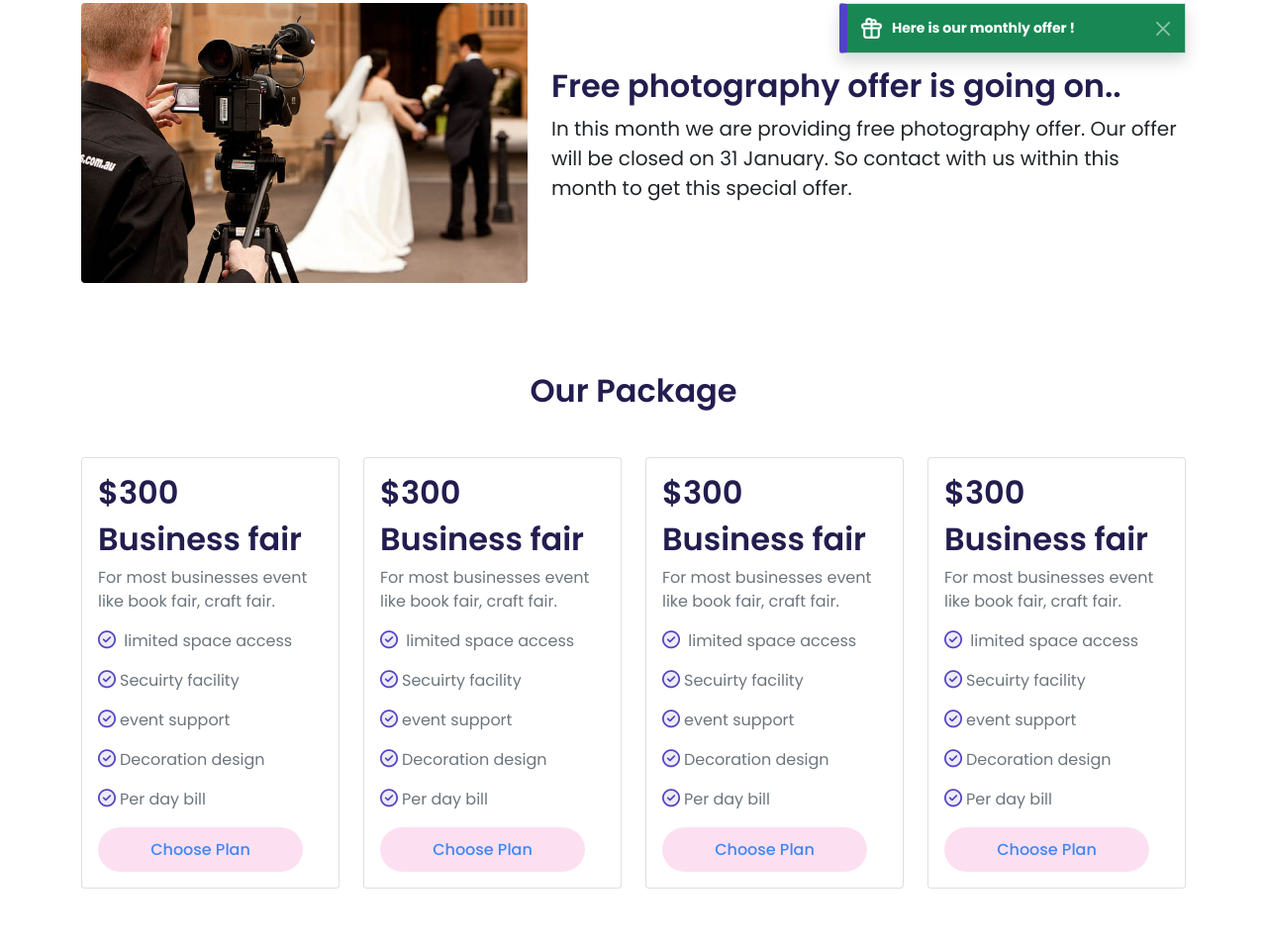
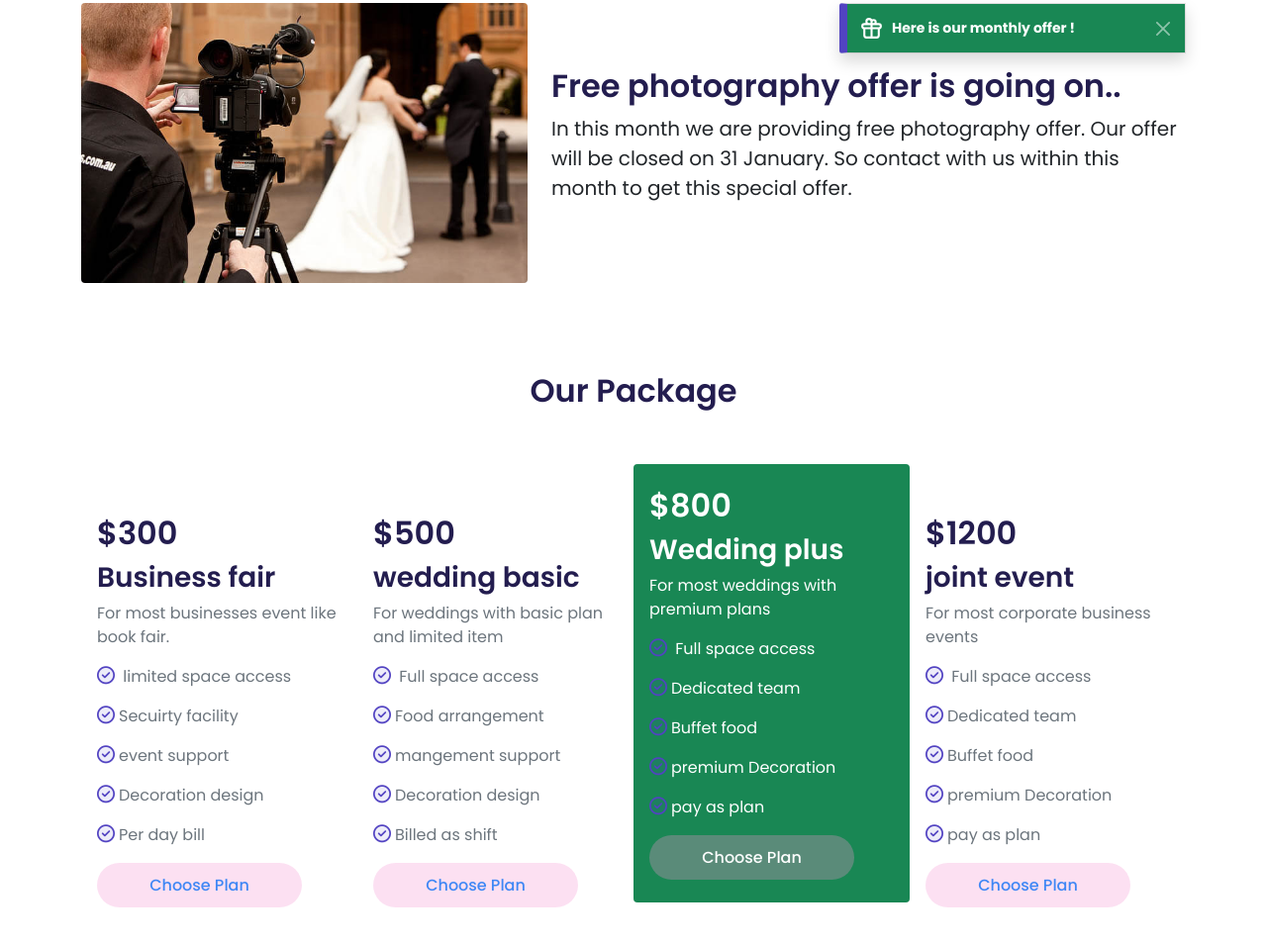
Before and after one commit to MohammadAbdullah01/starbeam-convention-center-bd, a plain HTML site: page index.html in a window 1280 px wide. Shown: the part 845-1800 px from the top of the page at 99% size. Drawn offline with nearby package versions, Linux system fonts and the light colour scheme; some icons are missing.

Commit message:
package sec completed

```diff
--- a/css/style.css
+++ b/css/style.css
@@ -43,6 +43,7 @@ nav{
 .package{
     margin:90px 0;
 }
+
 .tick-mark{
     background: rgba(82, 67, 194, 0.103693);
     color:#5243C2;
@@ -64,6 +65,20 @@ nav{
 
 
 /* media query starts here  */
+/* desktop device  */
+@media (min-width:992px) {
+    .package-title{
+        margin-bottom: 90px;
+    }
+    .card-item-3{
+        position: relative;
+        bottom:35px;
+    }
+    .card-3-body{
+        padding:23px 16px;
+    }
+}
+
 /* mobile device  */
 @media (max-width: 768px) {
     .carousel-item img{
--- a/index.html
+++ b/index.html
@@ -126,15 +126,15 @@
         <!-- package section starts here  -->
         <section class="package">
             <div class="container">
-                <h2 class="text-center body-common-clr mb-5">Our Package</h2>
-                <div class="row row-cols-1 row-cols-md-2 row-cols-lg-4 g-4">
+                <h2 class="text-center package-title body-common-clr">Our Package</h2>
+                <div class="row row-cols-1 row-cols-md-2 row-cols-lg-4 gx-0 card-container">
                     <div class="col">
-                        <div class="card h-100">
+                        <div class="card border-0 h-100">
                             <div class="card-body">
                                 <h2 class="body-common-clr">$300</h2>
-                                <h2 class="body-common-clr">Business fair</h2>
+                                <h3 class="body-common-clr">Business fair</h3>
                                 <p class="text-muted">For most businesses event
-                                    like book fair, craft fair.</p>
+                                    like book fair.</p>
                                 <p class="text-muted"><span><i class="far fa-check-circle tick-mark me-1"></i></span>
                                     limited
                                     space access</p>
@@ -154,76 +154,63 @@
                         </div>
                     </div>
                     <div class="col">
-                        <div class="card h-100">
+                        <div class="card border-0 h-100">
                             <div class="card-body">
-                                <h2 class="body-common-clr">$300</h2>
-                                <h2 class="body-common-clr">Business fair</h2>
-                                <p class="text-muted">For most businesses event
-                                    like book fair, craft fair.</p>
+                                <h2 class="body-common-clr">$500</h2>
+                                <h3 class="body-common-clr">wedding basic</h3>
+                                <p class="text-muted">For weddings with basic plan
+                                    and limited item</p>
                                 <p class="text-muted"><span><i class="far fa-check-circle tick-mark me-1"></i></span>
-                                    limited
-                                    space access</p>
+                                    Full space access</p>
                                 <p class="text-muted"><span><i
-                                            class="far fa-check-circle tick-mark me-1"></i></span>Secuirty
-                                    facility</p>
+                                            class="far fa-check-circle tick-mark me-1"></i></span>Food arrangement</p>
                                 <p class="text-muted"><span><i
-                                            class="far fa-check-circle tick-mark me-1"></i></span>event
-                                    support</p>
+                                            class="far fa-check-circle tick-mark me-1"></i></span>mangement support</p>
                                 <p class="text-muted"><span><i
                                             class="far fa-check-circle tick-mark me-1"></i></span>Decoration design</p>
-                                <p class="text-muted"><span><i class="far fa-check-circle tick-mark me-1"></i></span>Per
-                                    day
-                                    bill</p>
+                                <p class="text-muted"><span><i
+                                            class="far fa-check-circle tick-mark me-1"></i></span>Billed as shift</p>
                                 <button class="package-btn border-0">Choose Plan</button>
                             </div>
                         </div>
                     </div>
-                    <div class="col">
-                        <div class="card h-100">
-                            <div class="card-body">
-                                <h2 class="body-common-clr">$300</h2>
-                                <h2 class="body-common-clr">Business fair</h2>
-                                <p class="text-muted">For most businesses event
-                                    like book fair, craft fair.</p>
-                                <p class="text-muted"><span><i class="far fa-check-circle tick-mark me-1"></i></span>
-                                    limited
-                                    space access</p>
-                                <p class="text-muted"><span><i
-                                            class="far fa-check-circle tick-mark me-1"></i></span>Secuirty
-                                    facility</p>
-                                <p class="text-muted"><span><i
-                                            class="far fa-check-circle tick-mark me-1"></i></span>event
-                                    support</p>
-                                <p class="text-muted"><span><i
-                                            class="far fa-check-circle tick-mark me-1"></i></span>Decoration design</p>
-                                <p class="text-muted"><span><i class="far fa-check-circle tick-mark me-1"></i></span>Per
-                                    day
-                                    bill</p>
-                                <button class="package-btn border-0">Choose Plan</button>
+                    <div class="col card-item-3">
+                        <div class="card border-0 h-100 bg-success text-white card-item-3-child">
+                            <div class="card-body text-white card-3-body">
+                                <h2 class="body-common-clr text-white">$800</h2>
+                                <h3 class="body-common-clr text-white">Wedding plus</h3>
+                                <p class="text-white">For most weddings with premium plans</p>
+                                <p class="text-white"><span><i class="far fa-check-circle tick-mark me-1"></i></span>
+                                    Full space access</p>
+                                <p class="text-white"><span><i
+                                            class="far fa-check-circle tick-mark me-1"></i></span>Dedicated team</p>
+                                <p class="text-white"><span><i
+                                            class="far fa-check-circle tick-mark me-1"></i></span>Buffet food</p>
+                                <p class="text-white"><span><i
+                                            class="far fa-check-circle tick-mark me-1"></i></span>premium Decoration</p>
+                                <p class="text-white"><span><i class="far fa-check-circle tick-mark me-1"></i></span>pay
+                                    as plan</p>
+                                <button class="package-btn text-white border-0">Choose Plan</button>
                             </div>
                         </div>
                     </div>
                     <div class="col">
-                        <div class="card h-100">
+                        <div class="card border-0 h-100">
                             <div class="card-body">
-                                <h2 class="body-common-clr">$300</h2>
-                                <h2 class="body-common-clr">Business fair</h2>
-                                <p class="text-muted">For most businesses event
-                                    like book fair, craft fair.</p>
+                                <h2 class="body-common-clr">$1200</h2>
+                                <h3 class="body-common-clr">joint event</h3>
+                                <p class="text-muted">For most corporate business
+                                    events</p>
                                 <p class="text-muted"><span><i class="far fa-check-circle tick-mark me-1"></i></span>
-                                    limited
-                                    space access</p>
+                                    Full space access</p>
                                 <p class="text-muted"><span><i
-                                            class="far fa-check-circle tick-mark me-1"></i></span>Secuirty
-                                    facility</p>
+                                            class="far fa-check-circle tick-mark me-1"></i></span>Dedicated team</p>
                                 <p class="text-muted"><span><i
-                                            class="far fa-check-circle tick-mark me-1"></i></span>event
-                                    support</p>
+                                            class="far fa-check-circle tick-mark me-1"></i></span>Buffet food</p>
                                 <p class="text-muted"><span><i
-                                            class="far fa-check-circle tick-mark me-1"></i></span>Decoration design</p>
-                                <p class="text-muted"><span><i class="far fa-check-circle tick-mark me-1"></i></span>Per
-                                    day
-                                    bill</p>
+                                            class="far fa-check-circle tick-mark me-1"></i></span>premium Decoration</p>
+                                <p class="text-muted"><span><i class="far fa-check-circle tick-mark me-1"></i></span>pay
+                                    as plan</p>
                                 <button class="package-btn border-0">Choose Plan</button>
                             </div>
                         </div>
```
